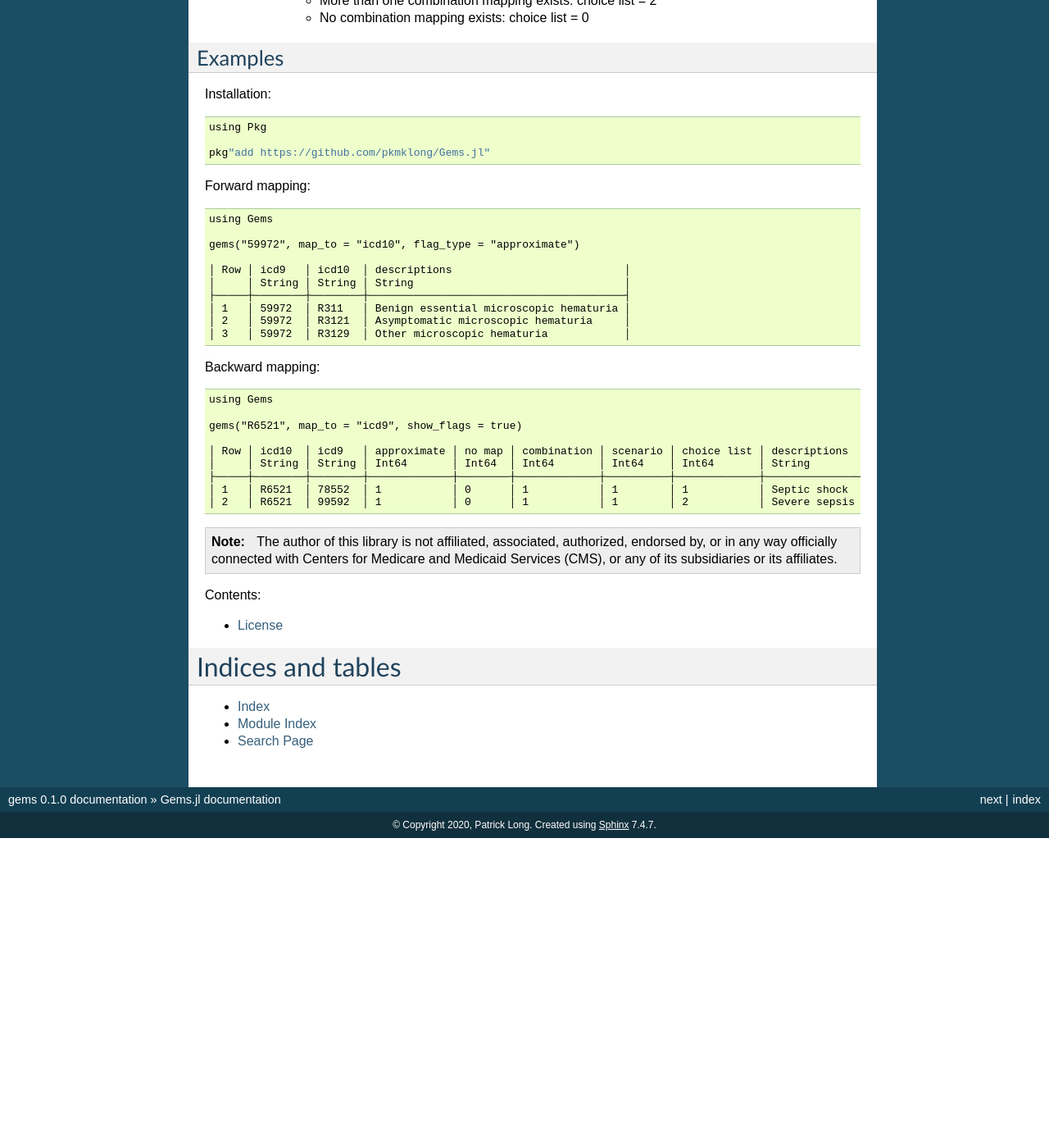
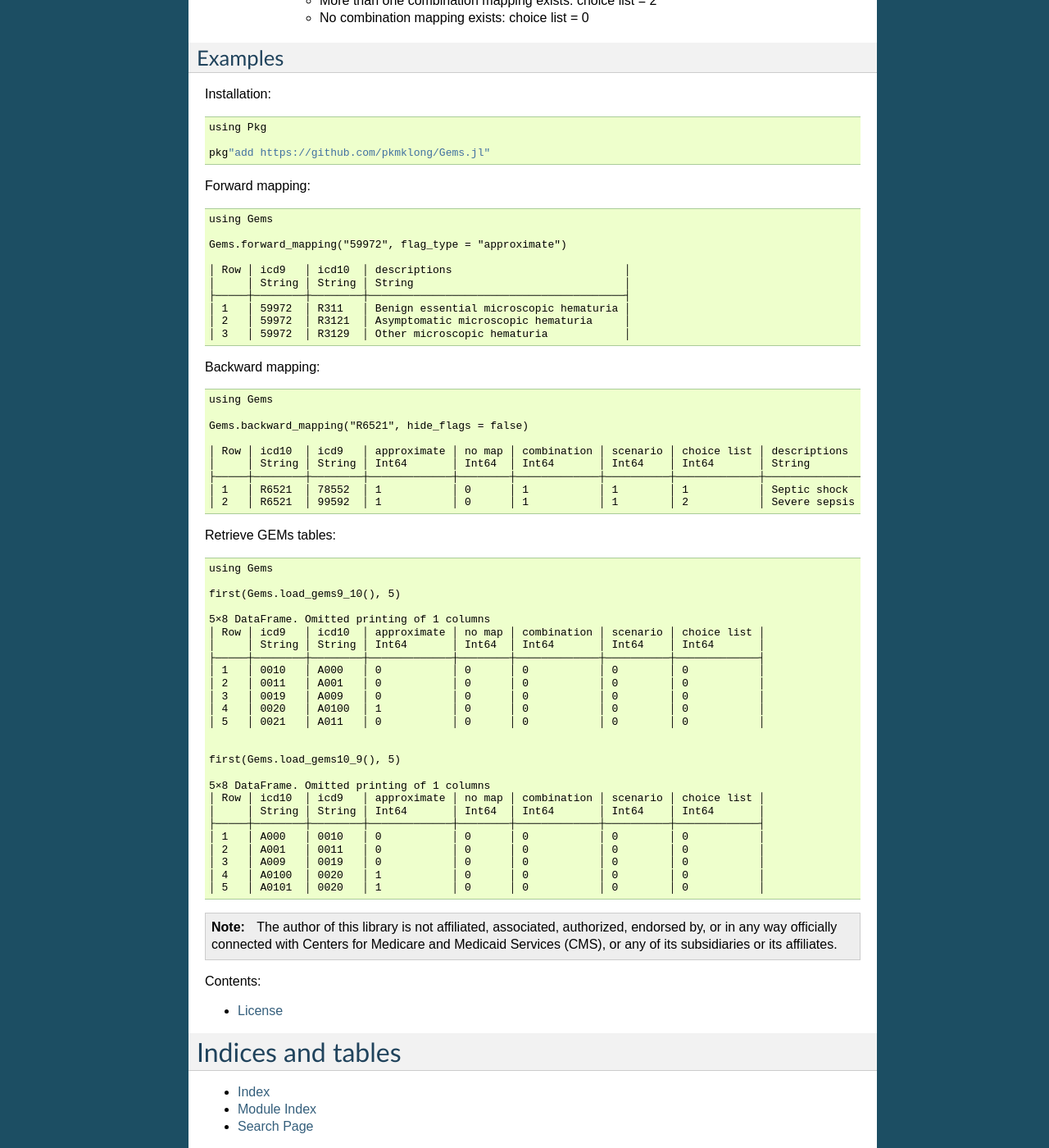
Before and after one commit to patrickmlong/Gems, a Sphinx documentation site: the page built from docs/source/index.rst, in a window 1280 px wide and 1400 px high, scrolled down 758 px. Shown: the whole window at 82% size. Built offline with Sphinx 7.4.7, drawn with Linux system fonts in a browser that asks for light colours; before the commit the page ends 1780 px from its top, so only the background shows below that.

Commit message:
Update index.rst

```diff
--- a/docs/source/index.rst
+++ b/docs/source/index.rst
@@ -48,7 +48,7 @@ Forward mapping::
 
     using Gems
 
-    gems("59972", map_to = "icd10", flag_type = "approximate")
+    Gems.forward_mapping("59972", flag_type = "approximate")
 
     │ Row │ icd9   │ icd10  │ descriptions                           │
     │     │ String │ String │ String                                 │
@@ -62,7 +62,7 @@ Backward mapping::
 
     using Gems
 
-    gems("R6521", map_to = "icd9", show_flags = true)
+    Gems.backward_mapping("R6521", hide_flags = false)
 
     │ Row │ icd10  │ icd9   │ approximate │ no map │ combination │ scenario │ choice list │ descriptions  │
     │     │ String │ String │ Int64       │ Int64  │ Int64       │ Int64    │ Int64       │ String        │
@@ -70,6 +70,36 @@ Backward mapping::
     │ 1   │ R6521  │ 78552  │ 1           │ 0      │ 1           │ 1        │ 1           │ Septic shock  │
     │ 2   │ R6521  │ 99592  │ 1           │ 0      │ 1           │ 1        │ 2           │ Severe sepsis │
 
+
+
+Retrieve GEMs tables::
+
+   using Gems
+
+   first(Gems.load_gems9_10(), 5)
+
+   5×8 DataFrame. Omitted printing of 1 columns
+   │ Row │ icd9   │ icd10  │ approximate │ no map │ combination │ scenario │ choice list │
+   │     │ String │ String │ Int64       │ Int64  │ Int64       │ Int64    │ Int64       │
+   ├─────┼────────┼────────┼─────────────┼────────┼─────────────┼──────────┼─────────────┤
+   │ 1   │ 0010   │ A000   │ 0           │ 0      │ 0           │ 0        │ 0           │
+   │ 2   │ 0011   │ A001   │ 0           │ 0      │ 0           │ 0        │ 0           │
+   │ 3   │ 0019   │ A009   │ 0           │ 0      │ 0           │ 0        │ 0           │
+   │ 4   │ 0020   │ A0100  │ 1           │ 0      │ 0           │ 0        │ 0           │
+   │ 5   │ 0021   │ A011   │ 0           │ 0      │ 0           │ 0        │ 0           │
+
+
+   first(Gems.load_gems10_9(), 5)
+
+   5×8 DataFrame. Omitted printing of 1 columns
+   │ Row │ icd10  │ icd9   │ approximate │ no map │ combination │ scenario │ choice list │
+   │     │ String │ String │ Int64       │ Int64  │ Int64       │ Int64    │ Int64       │
+   ├─────┼────────┼────────┼─────────────┼────────┼─────────────┼──────────┼─────────────┤
+   │ 1   │ A000   │ 0010   │ 0           │ 0      │ 0           │ 0        │ 0           │
+   │ 2   │ A001   │ 0011   │ 0           │ 0      │ 0           │ 0        │ 0           │
+   │ 3   │ A009   │ 0019   │ 0           │ 0      │ 0           │ 0        │ 0           │
+   │ 4   │ A0100  │ 0020   │ 1           │ 0      │ 0           │ 0        │ 0           │
+   │ 5   │ A0101  │ 0020   │ 1           │ 0      │ 0           │ 0        │ 0           │
 
 
 .. note::
```
